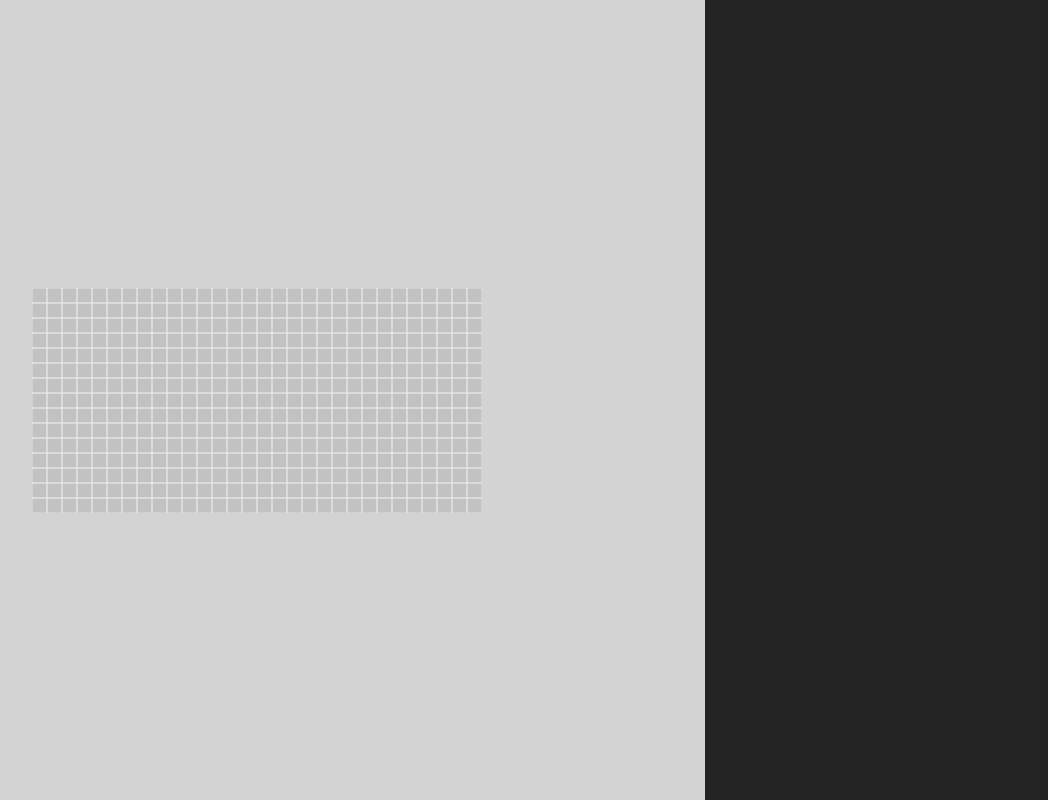
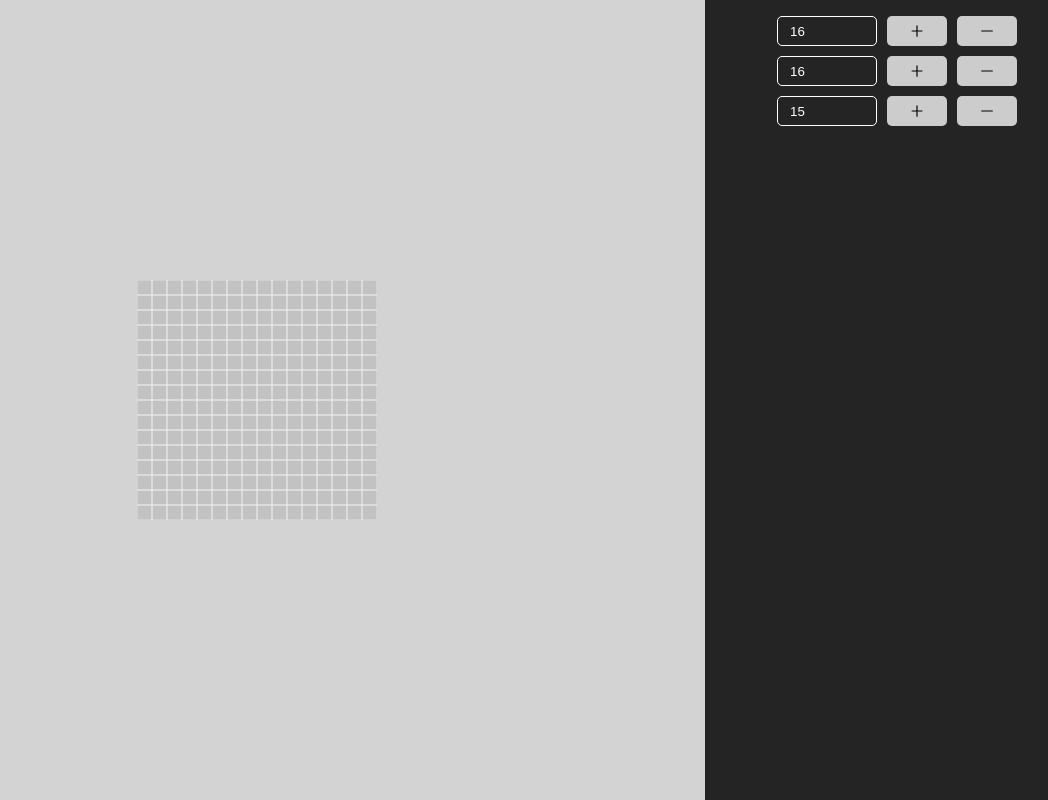
Before and after one commit to NeatKYU/PixelBoard, a React (Vite) app: page / in a window 1280 px wide. Shown: the whole page, without its empty margins (191-1239 px from the left). Built offline with nearby package versions, Linux system fonts and the light colour scheme.

Commit message:
✨ 컨트롤 기능 추가

```diff
--- a/package.json
+++ b/package.json
@@ -11,6 +11,7 @@
   "dependencies": {
     "react": "^18.2.0",
     "react-dom": "^18.2.0",
+    "react-icons": "^4.8.0",
     "recoil": "^0.7.7",
     "styled-components": "^5.3.9"
   },
--- a/src/atom/index.ts
+++ b/src/atom/index.ts
@@ -9,3 +9,8 @@ export const CanvasHeightState = atom({
   key: "CanvasHeightState",
   default: 16,
 });
+
+export const CanvasSizeState = atom({
+  key: "CanvasSizeState",
+  default: 15,
+})
--- a/src/components/common/Button.tsx
+++ b/src/components/common/Button.tsx
@@ -12,10 +12,19 @@ export const Button = (props: ButtonProps) => {
 };
 
 const Container = styled.div`
-    width: 60px;
+    min-width: 60px;
+    width: auto;
     height: 30px;
 
+    padding: 5px 10px;
+
     border-radius: 5px;
-    background-color: #000000;
-    color: white;
+    background-color: #CCCCCC;
+    color: black;
+
+    display: flex;
+    justify-content: center;
+    align-items: center;
+
+    cursor: pointer;
 `;
--- a/src/components/common/Input.tsx
+++ b/src/components/common/Input.tsx
@@ -1,27 +1,54 @@
 import styled from 'styled-components'
 
 interface InputProps {
-
+    width: string;
+    type: string;
+    value: string | number;
+    readonly: boolean;
 }
 
 export const Input = (props: InputProps) => {
+    const { width, type, value, readonly } = props;
     return (
-        <Container>
-
+        <Container width={width}>
+            <input type={type} value={value || ''} readOnly={readonly}/>
         </Container>
     )
 }
 
-const Container = styled.div`
-    width: auto;
-    height: auto;
+const Container = styled.div<{width: string}>`
+    width: ${({width}) => width};
+    height: 30px;
+
+    padding: 5px 10px;
 
     display: flex;
     justify-content: center;
     align-items: center;
 
+    border: 1px solid white;
+    border-radius: 5px;
+
+
     input {
         width: 100%;
         height: 100%;
+
+        color: white;
+
+        background-color: transparent;
+        border: none;
+        outline: none;
+    }
+
+    input::-webkit-inner-spin-button {
+        appearance: none;
+        -moz-appearance: none;
+        -webkit-appearance: none;
     }
 `
+
+Input.defaultProps = {
+    width: '100%',
+    type: 'text',
+}
--- a/src/components/menu/SizeSetting.tsx
+++ b/src/components/menu/SizeSetting.tsx
@@ -1,17 +1,88 @@
 import styled from 'styled-components'
+import { Button } from '@/components/common/Button'
+import { Input } from '@/components/common/Input'
+import { useRecoilState } from 'recoil'
+import { CanvasWidthState, CanvasHeightState, CanvasSizeState } from '@/atom'
+import { AiOutlinePlus, AiOutlineMinus } from 'react-icons/ai'
 
 export const SizeSetting = () => {
+
+    const [canvasWidth, setCanvasWidth] = useRecoilState(CanvasWidthState);
+    const [canvasHeight, setCanvasHeight] = useRecoilState(CanvasHeightState);
+    const [canvasSize, setCanvasSize] = useRecoilState(CanvasSizeState);
+
+    const handleIncreaseWidth = () => {
+        setCanvasWidth((prev) => prev + 1);
+    }
+
+    const handleDecreaseWidth = () => {
+        setCanvasWidth((prev) => prev - 1);
+    }
+
+    const handleIncreaseHeight = () => {
+        setCanvasHeight((prev) => prev + 1);
+    }
+
+    const handleDecreaseHeight = () => {
+        setCanvasHeight((prev) => prev - 1);
+    }
+
+    const handleIncreaseSize = () => {
+        setCanvasSize((prev) => prev + 1);
+    }
+
+    const handleDecreaseSize = () => {
+        setCanvasSize((prev) => prev - 1);
+    }
+
     return (
         <Container>
-
+            <Row>
+                <Input width={'100px'} type={'number'} value={canvasWidth} readonly/>
+                <Button onClick={handleIncreaseWidth}>
+                    <AiOutlinePlus/>
+                </Button>
+                <Button onClick={handleDecreaseWidth}>
+                    <AiOutlineMinus/>
+                </Button>
+            </Row>
+            <Row>
+                <Input width={'100px'} type={'number'} value={canvasHeight} readonly/>
+                <Button onClick={handleIncreaseHeight}>
+                    <AiOutlinePlus/>
+                </Button>
+                <Button onClick={handleDecreaseHeight}>
+                    <AiOutlineMinus/>
+                </Button>
+            </Row>
+            <Row>
+                <Input width={'100px'} type={'number'} value={canvasSize} readonly/>
+                <Button onClick={handleIncreaseSize}>
+                    <AiOutlinePlus/>
+                </Button>
+                <Button onClick={handleDecreaseSize}>
+                    <AiOutlineMinus/>
+                </Button>
+            </Row>
         </Container>
     )
 }
 
 const Container = styled.div`
     width: 100%;
-    height: 200px;
+    height: auto;
 
     display: flex;
+    flex-direction: column;
+    gap: 10px;
 
 `
+
+const Row = styled.div`
+    width: 100%;
+    display: flex;
+    justify-content: center;
+    align-items: center;
+
+    gap: 10px;
+`
--- a/src/layout/DefaultLayout.tsx
+++ b/src/layout/DefaultLayout.tsx
@@ -1,23 +1,27 @@
 //lib
 import styled from 'styled-components';
 import { useRecoilValue } from 'recoil';
-import { CanvasHeightState, CanvasWidthState } from '@/atom';
+import { CanvasHeightState, CanvasSizeState, CanvasWidthState } from '@/atom';
 
 //components
 import { Canvas } from '@/components/common/Canvas';
 import CanvasGrid from '@/components/common/CanvasGrid';
+import { SizeSetting } from '@/components/menu/SizeSetting';
 
 export default function DefaultLayout() {
     const CanvasWidth = useRecoilValue(CanvasWidthState);
     const CanvasHeight = useRecoilValue(CanvasHeightState);
+    const CanvasSize = useRecoilValue(CanvasSizeState);
 
     return (
         <Body>
             <CanvasCotainer>
                 {/* <Canvas width={CanvasWidth} height={CanvasHeight} /> */}
-                <CanvasGrid cellSize={15} columns={30} rows={15} />
+                <CanvasGrid cellSize={CanvasSize} columns={CanvasWidth} rows={CanvasHeight} />
             </CanvasCotainer>
-            <MenuContainer></MenuContainer>
+            <MenuContainer>
+                <SizeSetting/>
+            </MenuContainer>
         </Body>
     );
 }
@@ -52,4 +56,7 @@ const MenuContainer = styled.div`
     height: 100vh;
 
     padding: 1rem;
+
+    position: sticky;
+    top: 0;
 `;
```
Also changed, not shown: src/components/common/CanvasGrid.tsx (+0 -16 lines), 1 other file (tests, documents, lock files or other folders).
